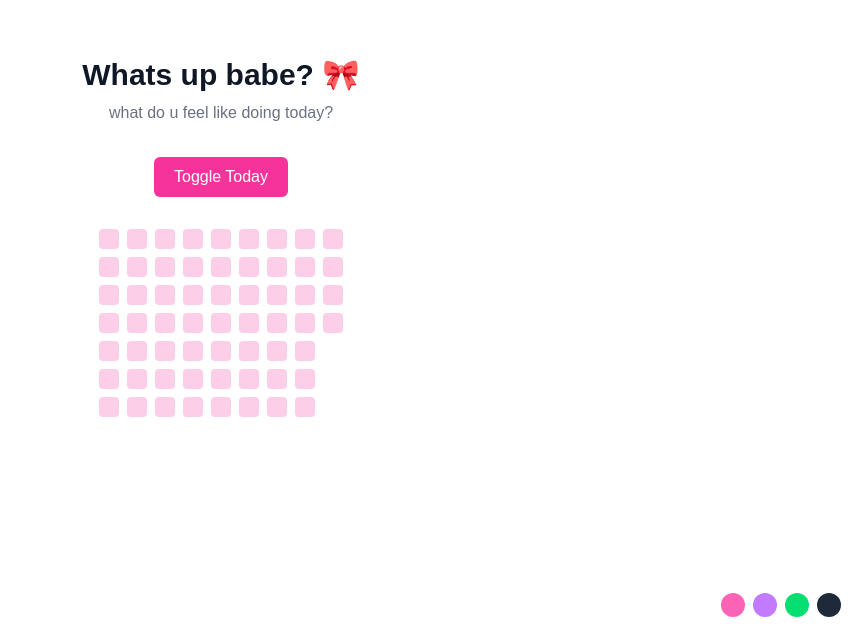
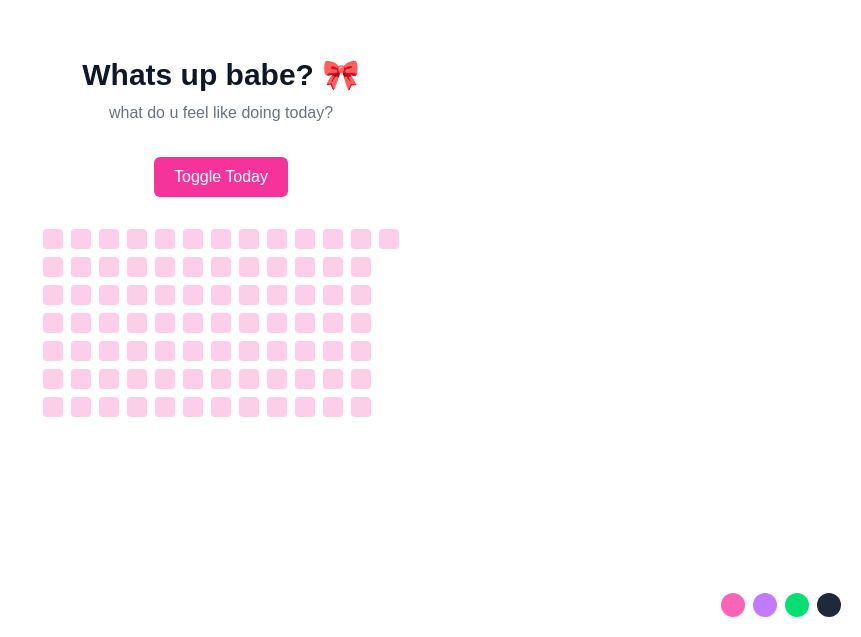
Before and after one commit to kajalsanwalll/my-dashboard, a Next.js app: page / in a window 1280 px wide. Shown: the part 163-800 px from the top of the page, without its empty margins (419-1280 px from the left). Built offline with nearby package versions, Linux system fonts and the light colour scheme.

Commit message:
github style cal

```diff
--- a/app/components/Dashboard.tsx
+++ b/app/components/Dashboard.tsx
@@ -68,17 +68,29 @@ function CalendarGrid({
   dates: string[];
   today: Date;
 }) {
+  // Show last 12 weeks
+  const weeksToShow = 12;
+
+  // Clone today so we don't mutate it
+  const endDate = new Date(today);
+
+  // Go back X weeks
   const startDate = new Date(today);
-  startDate.setMonth(today.getMonth() - 2);
+  startDate.setDate(today.getDate() - weeksToShow * 7);
+
+  // Align to previous Sunday (GitHub style)
+  const dayOfWeek = startDate.getDay(); // 0 = Sunday
+  startDate.setDate(startDate.getDate() - dayOfWeek);
 
   const allDates: Date[] = [];
   const current = new Date(startDate);
 
-  while (current <= today) {
+  while (current <= endDate) {
     allDates.push(new Date(current));
     current.setDate(current.getDate() + 1);
   }
 
+  // Group into proper weeks (Sun → Sat columns)
   const weeks: Date[][] = [];
   for (let i = 0; i < allDates.length; i += 7) {
     weeks.push(allDates.slice(i, i + 7));
@@ -86,8 +98,8 @@ function CalendarGrid({
 
   return (
     <div className="flex gap-2 overflow-x-auto">
-      {weeks.map((week, i) => (
-        <div key={i} className="flex flex-col gap-2">
+      {weeks.map((week, weekIndex) => (
+        <div key={weekIndex} className="flex flex-col gap-2">
           {week.map((date) => {
             const iso = date.toISOString().split("T")[0];
             const isCompleted = dates.includes(iso);
@@ -96,14 +108,14 @@ function CalendarGrid({
             return (
               <div
                 key={iso}
-                className={`w-5 h-5 rounded-sm ${
+                className={`w-5 h-5 rounded-sm transition ${
                   isFuture
                     ? "bg-transparent"
                     : isCompleted
                     ? "bg-pink-500"
                     : "bg-pink-200"
                 }`}
-                title={iso}
+                title={date.toDateString()} // real readable date on hover
               />
             );
           })}
```
